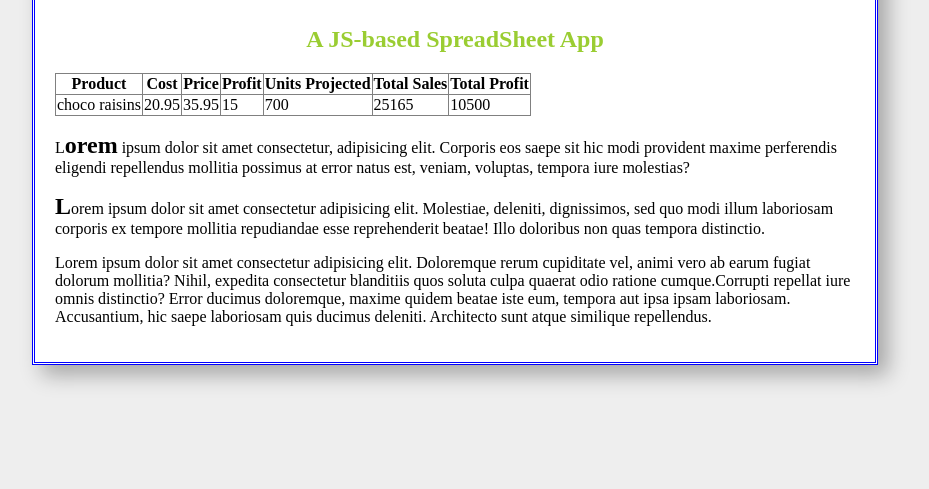
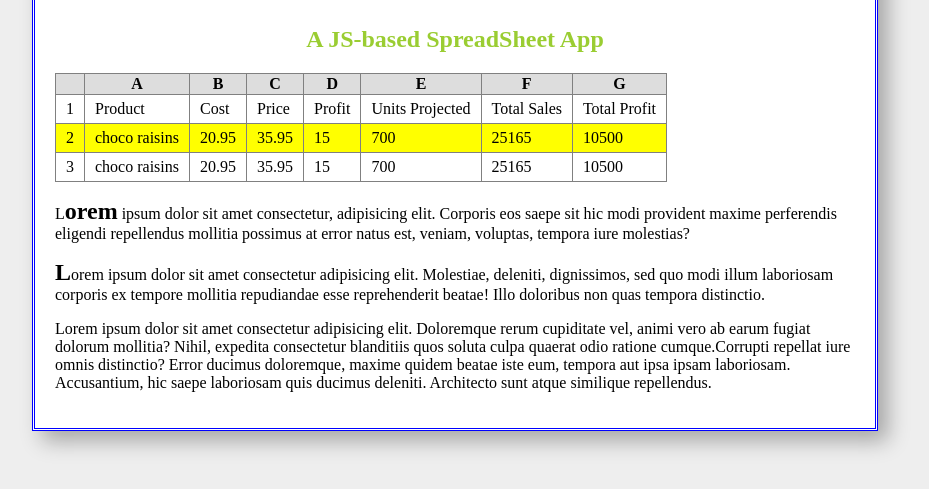
Before and after one commit to evatherm90/JSDAY01, a plain HTML site: page index.html in a window 1280 px wide. Shown: the part 103-592 px from the top of the page, without its empty margins (185-1114 px from the left). Drawn offline with Linux system fonts and the light colour scheme.

Commit message:
step 8 adding columns and raws

```diff
--- a/index.html
+++ b/index.html
@@ -10,6 +10,7 @@
         body {
             background-color: #eee;
         }
+
         #title-part {
             color: yellowgreen;
         }
@@ -24,9 +25,11 @@
             font-size: 35px;
         }
 
-        h1, h2 {
+        h1,
+        h2 {
             text-align: center;
         }
+
         /* width vs max width check resizing */
         section.container {
             border: 3px double blue;
@@ -37,16 +40,27 @@
             margin: 0 auto 0 auto;
             margin: 0 auto;
             background-color: #fff;
-            box-shadow: 10px 10px 20px rgba(0,0,0,0.3);
+            box-shadow: 10px 10px 20px rgba(0, 0, 0, 0.3);
         }
-        th, td{
+        .highlighted {
+            background-color: yellow;
+        }
+        th,
+        td {
             border: 1px solid gray;
         }
 
-        table{
+        th {
+            background-color: #ddd;
+        }
+
+        td {
+            padding: 5px 10px;
+        }
+
+        table {
             border-collapse: collapse;
         }
-
     </style>
 </head>
 
@@ -60,17 +74,40 @@
         <table>
             <thead>
                 <tr>
-                    <th>Product</th>
-                    <th>Cost</th>
-                    <th>Price</th>
-                    <th>Profit</th>
-                    <th>Units Projected</th>
-                    <th>Total Sales</th>
-                    <th>Total Profit</th>
+                    <th> </th>
+                    <th>A</th>
+                    <th>B</th>
+                    <th>C</th>
+                    <th>D</th>
+                    <th>E</th>
+                    <th>F</th>
+                    <th>G</th>
                 </tr>
             </thead>
             <tbody>
                 <tr>
+                    <td>1</td>
+                    <td>Product</td>
+                    <td>Cost</td>
+                    <td>Price</td>
+                    <td>Profit</td>
+                    <td>Units Projected</td>
+                    <td>Total Sales</td>
+                    <td>Total Profit</td>
+                </tr>
+                <tr class="highlighted">
+                        <td>2</td>
+                    <td>choco raisins</td>
+                    <td>20.95</td>
+                    <td>35.95</td>
+                    <td>15</td>
+                    <td>700</td>
+                    <td>25165</td>
+                    <td>10500</td>
+
+                </tr>
+                <tr>
+                        <td>3</td>
                     <td>choco raisins</td>
                         <td>20.95</td>
                         <td>35.95</td>
```
Lines whose indentation alone changed are shown as unchanged.
